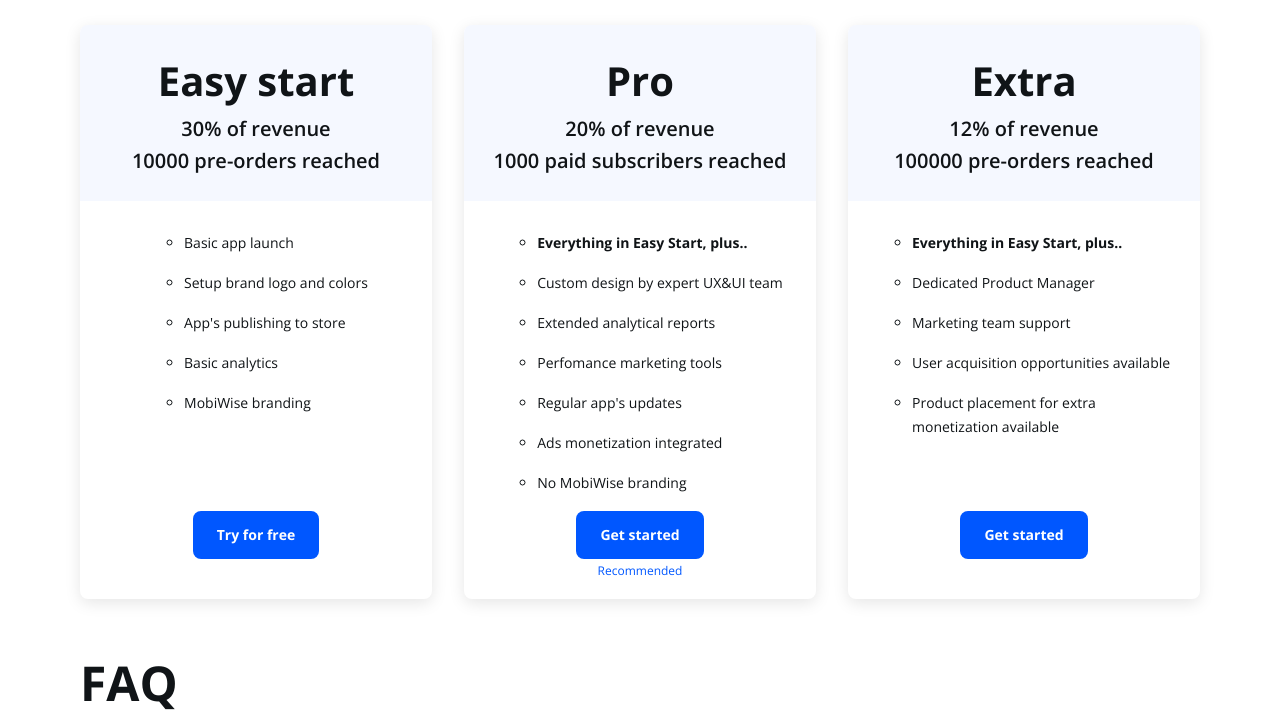
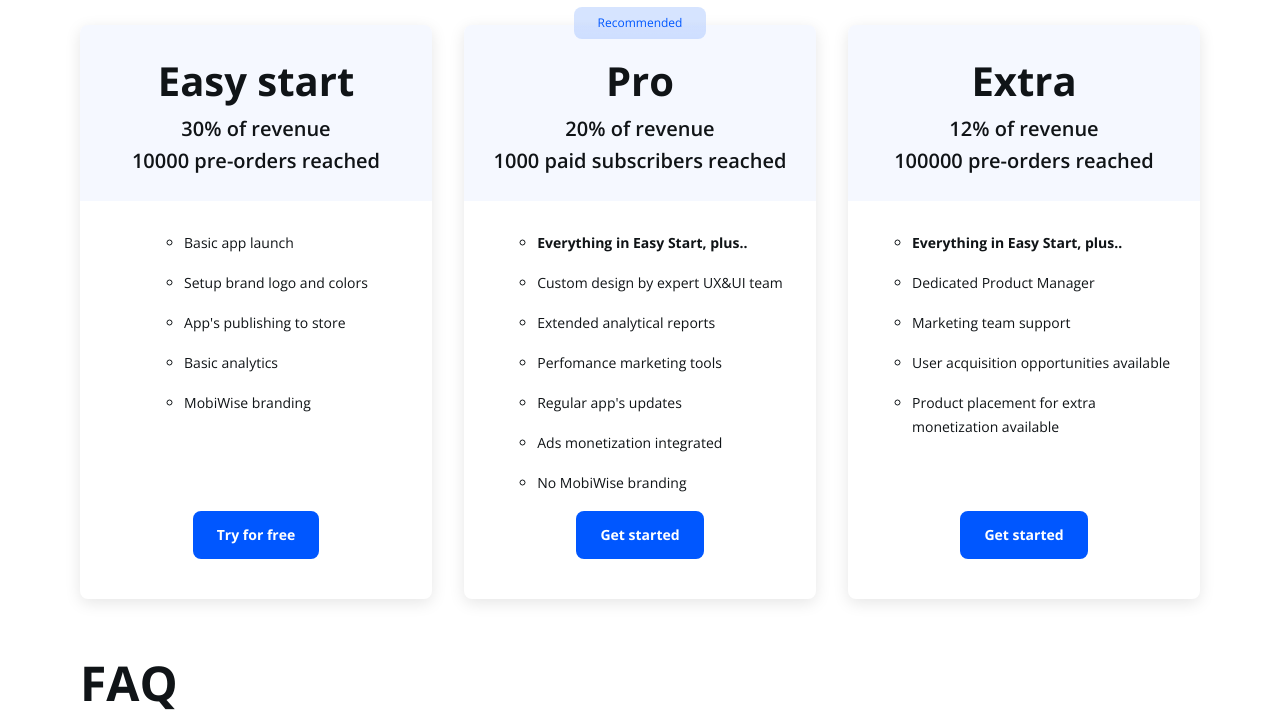
Before and after one commit to stikler51/mobiwise, a plain HTML site: page pricing.html in a window 1280 px wide. Shown: the part 87-800 px from the top of the page. Drawn offline with nearby package versions, Linux system fonts and the light colour scheme.

Commit message:
feat: change label style

```diff
--- a/pricing.html
+++ b/pricing.html
@@ -57,6 +57,9 @@
                 </div>
 
                 <div class="pricing-card">
+                    <div class="label-container">
+                        <p class="label">Recommended</p>
+                    </div>
                     <div class="card-header">
                         <h3 class="card-title">Pro</h3>
                         <p class="card-subtitle">20% of revenue</p>
@@ -76,7 +79,6 @@
                         <div class="blue-btn">
                             <a href="/">Get started</a>
                         </div>
-                        <p class="label">Recommended</p>
                     </div>
                 </div>
 
@@ -147,9 +149,6 @@
                     </div>
                 </div>
             </div>
-
-
-
         </div>
     </div>
 
--- a/styles/pricing-card/pricing-card.scss
+++ b/styles/pricing-card/pricing-card.scss
@@ -6,9 +6,32 @@
   display: flex!important;;
   flex-direction: column;
   outline: none;
+  position: relative;
   &:last-child {
     margin-right: 0;
   }
+
+  .label-container {
+    position: absolute;
+    width: 100%;
+    top: -18px;
+    display: flex;
+    justify-content: center;
+    .label {
+      font-style: normal;
+      font-weight: normal;
+      font-size: 12px;
+      line-height: 24px;
+      color: #0057FF;
+      margin: 0;
+      text-align: center;
+      padding: 4px 24px;
+      background: linear-gradient(0deg, rgba(0, 87, 255, 0.16), rgba(0, 87, 255, 0.16)), linear-gradient(180deg, #FFFFFF 0%, rgba(255, 255, 255, 0) 100%);
+      border-radius: 8px;
+    }
+  }
+
+
 
   .card-header {
     padding: 24px;
@@ -59,18 +82,6 @@
         }
       }
     }
-
-    .label {
-      font-style: normal;
-      font-weight: normal;
-      font-size: 12px;
-      line-height: 24px;
-      color: #0057FF;
-      text-align: center;
-      position: absolute;
-      bottom: 16px;
-      margin: 0;
-    }
   }
 }
 
```
Also changed, not shown: styles/styles.css, 1 other file.
